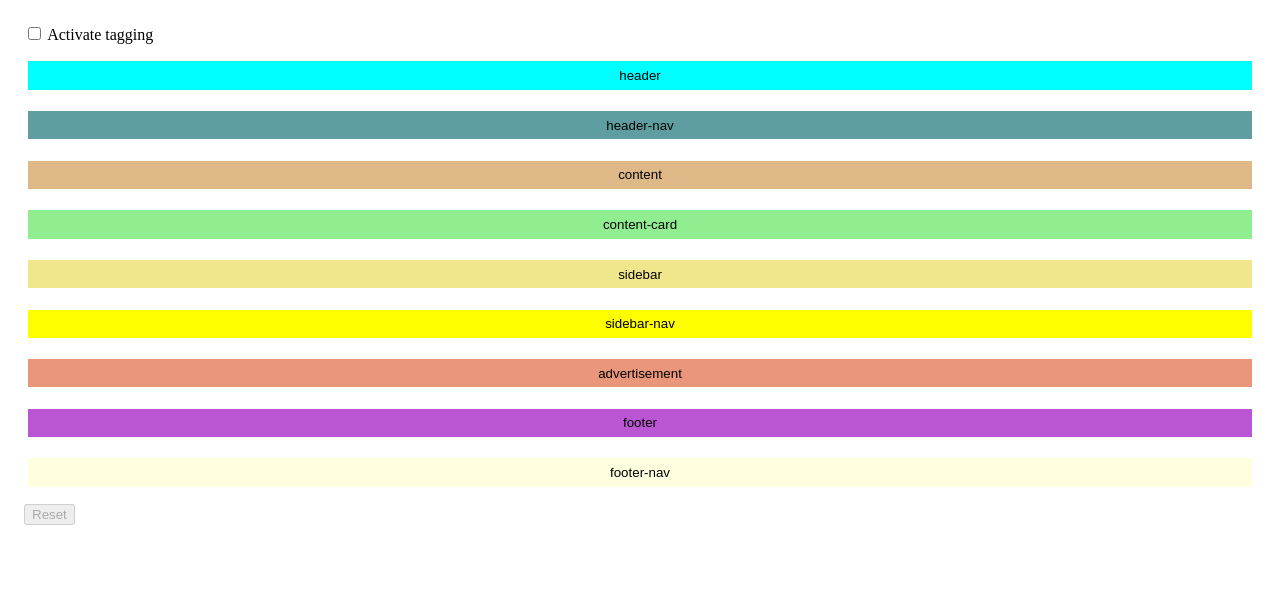
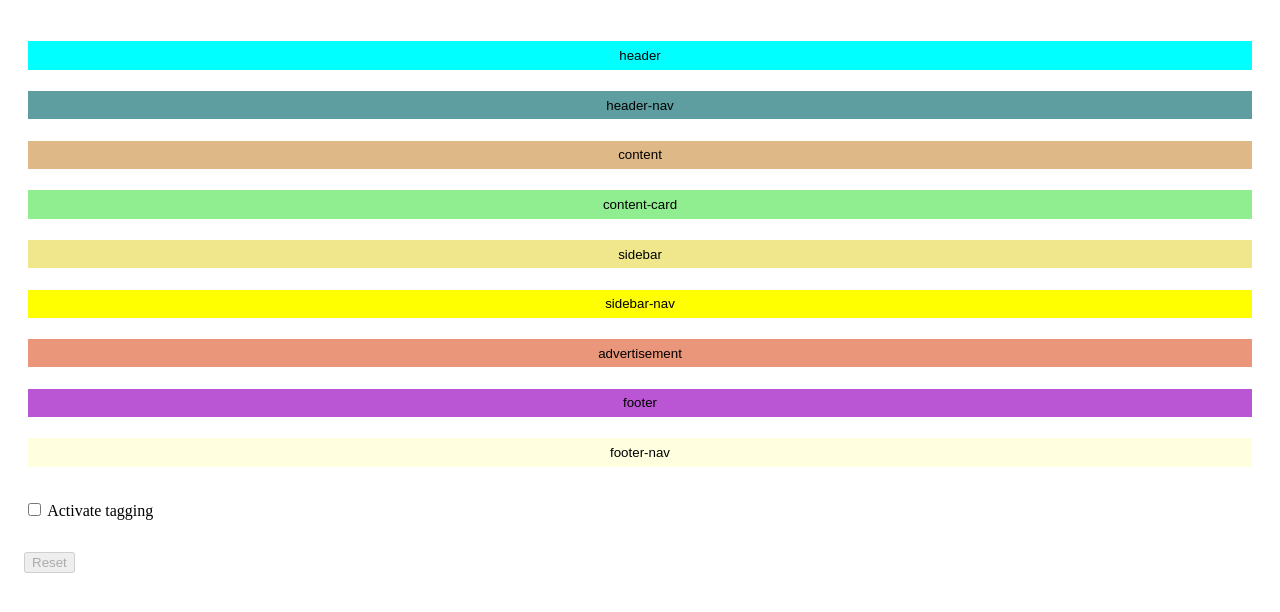
Before and after one commit to arpieb/domseg, a browser extension: page extension/sidebar/sidebar.html in a window 1280 px wide. Drawn offline with Linux system fonts and the light colour scheme.

Commit message:
extension: WIP

```diff
--- a/extension/sidebar/sidebar.css
+++ b/extension/sidebar/sidebar.css
@@ -1,5 +1,9 @@
 body {
   padding: 1em;
+}
+
+.control {
+  padding: 1em 0;
 }
 
 .class-selector {
@@ -8,6 +12,7 @@ body {
   width: 100%;
   margin: 1em 0 1em;
   padding: 0.5em;
+  text-align: center;
 }
 
 .class-selector.selected {
--- a/extension/sidebar/sidebar.html
+++ b/extension/sidebar/sidebar.html
@@ -9,8 +9,8 @@
 
   <body>
     <div>
-      <input type="checkbox" id="taggingActive" />
-      <label for="taggingActive">Activate tagging</label>
+      <div class="class-selectors">
+        <!-- The following items should ultimately be created dynamically based on chat with HEAServer -->
         <button class="class-selector" style="background-color:aqua" data-class="header">header</button>
         <button class="class-selector" style="background-color:cadetblue" data-class="header-nav">header-nav</button>
         <button class="class-selector" style="background-color:burlywood" data-class="content">content</button>
@@ -20,7 +20,16 @@
         <button class="class-selector" style="background-color:darksalmon" data-class="advertisement">advertisement</button>
         <button class="class-selector" style="background-color:mediumorchid" data-class="footer">footer</button>
         <button class="class-selector" style="background-color:lightyellow" data-class="footer-nav">footer-nav</button>
+      </div>
+
+      <div class="control">
+        <input type="checkbox" id="taggingActive" />
+        <label for="taggingActive">Activate tagging</label>
+      </div>
+
+      <div class="control">
         <button id="reset" disabled=true>Reset</button>
+      </div>
     </div>
 
     <script src="sidebar.js"></script>
```
Also changed, not shown: extension/manifest.json, extension/sidebar/icon.svg, 1 other file. Lines whose indentation alone changed are shown as unchanged.
